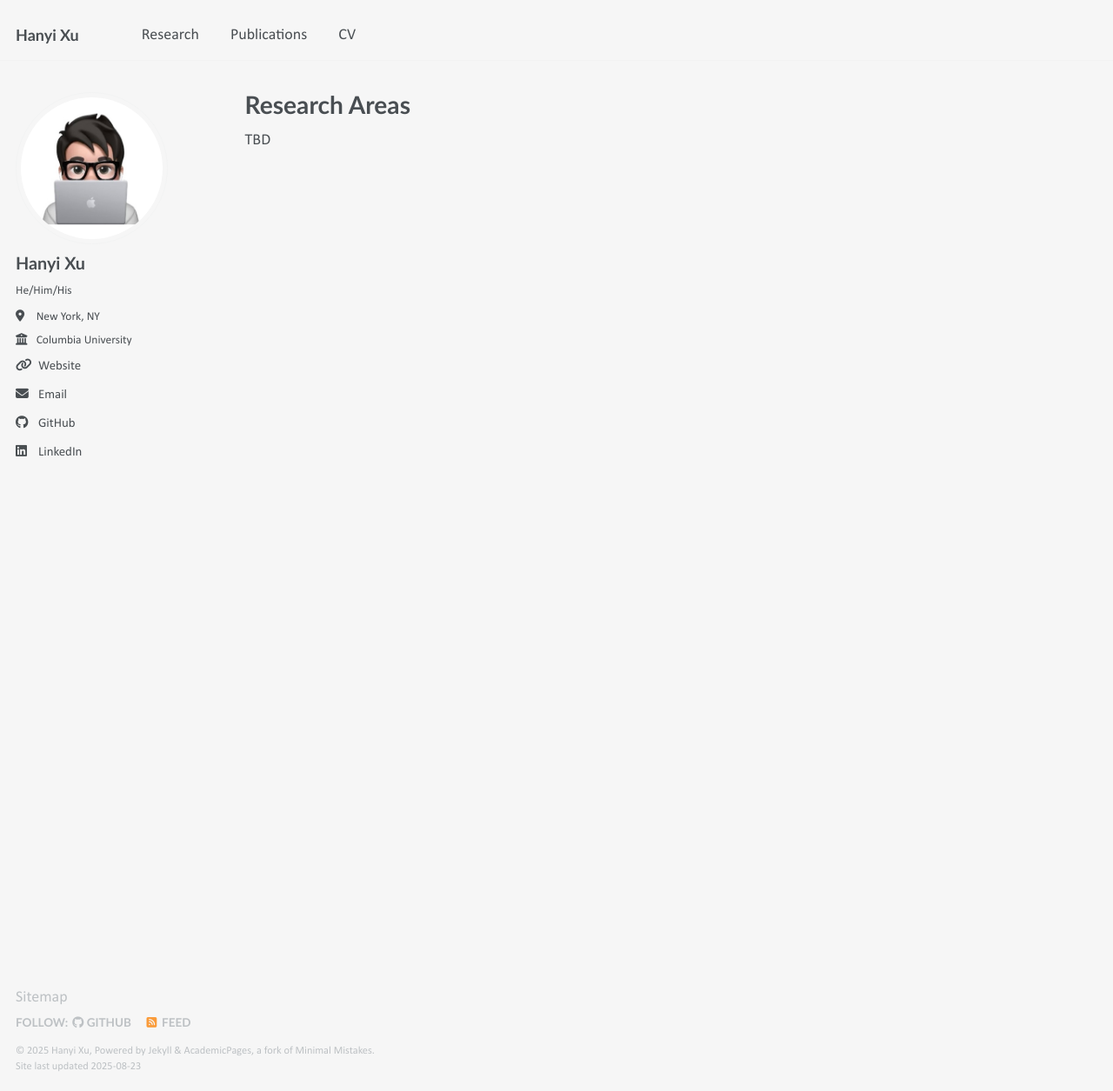
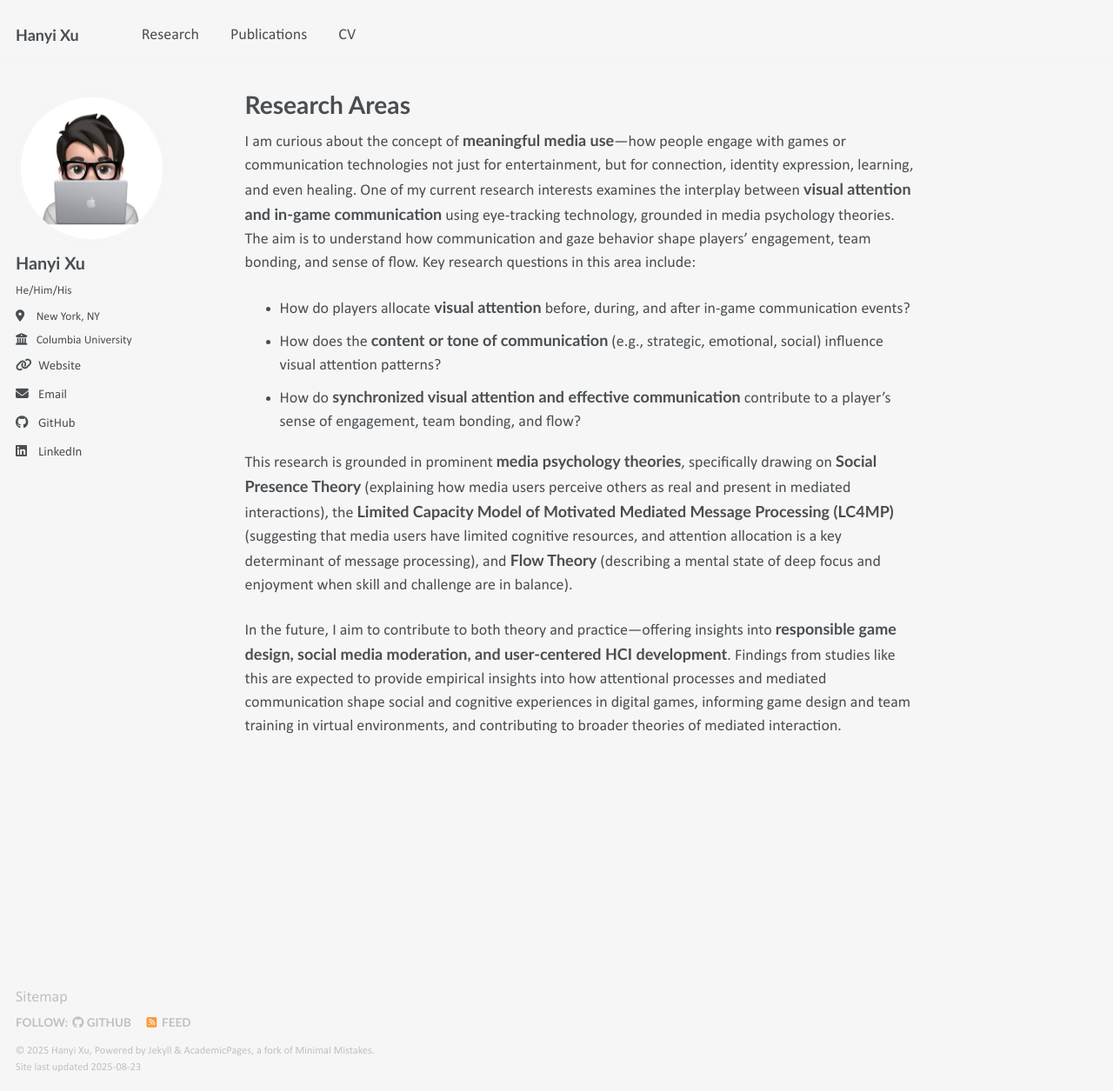
Before and after one commit to hanyixu/hanyixu.github.io, a Jekyll site: the page built from _pages/research.md, in a window 1280 px wide and 1255 px high. Shown: the whole window at 87% size. Built offline with Jekyll 4.4.1, drawn with Linux system fonts in a browser that asks for light colours.

Commit message:
Update research.md

```diff
--- a/_pages/research.md
+++ b/_pages/research.md
@@ -4,4 +4,11 @@ title: "Research Areas"
 permalink: /research/
 ---
 
-TBD
+I am curious about the concept of **meaningful media use**—how people engage with games or communication technologies not just for entertainment, but for connection, identity expression, learning, and even healing. One of my current research interests examines the interplay between **visual attention and in-game communication** using eye-tracking technology, grounded in media psychology theories. The aim is to understand how communication and gaze behavior shape players' engagement, team bonding, and sense of flow. Key research questions in this area include:
+*   How do players allocate **visual attention** before, during, and after in-game communication events?
+*   How does the **content or tone of communication** (e.g., strategic, emotional, social) influence visual attention patterns?
+*   How do **synchronized visual attention and effective communication** contribute to a player’s sense of engagement, team bonding, and flow?
+
+This research is grounded in prominent **media psychology theories**, specifically drawing on **Social Presence Theory** (explaining how media users perceive others as real and present in mediated interactions), the **Limited Capacity Model of Motivated Mediated Message Processing (LC4MP)** (suggesting that media users have limited cognitive resources, and attention allocation is a key determinant of message processing), and **Flow Theory** (describing a mental state of deep focus and enjoyment when skill and challenge are in balance).
+
+In the future, I aim to contribute to both theory and practice—offering insights into **responsible game design, social media moderation, and user-centered HCI development**. Findings from studies like this are expected to provide empirical insights into how attentional processes and mediated communication shape social and cognitive experiences in digital games, informing game design and team training in virtual environments, and contributing to broader theories of mediated interaction.
```
